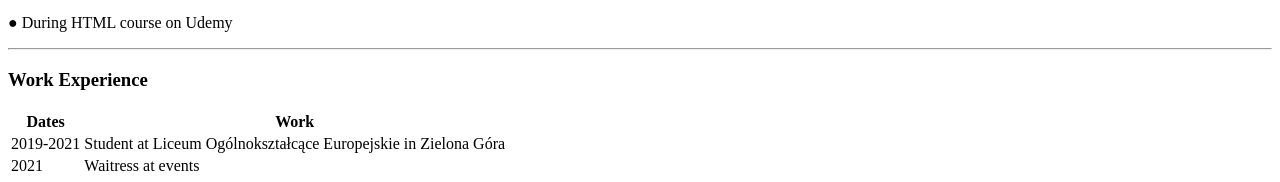
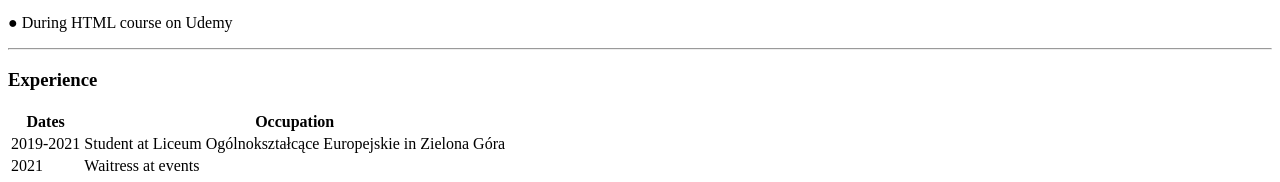
Before and after one commit to XXUNICORNXXCORN/cv, a plain HTML site: page index.html in a window 1280 px wide. Shown: the part 461-643 px from the top of the page. Drawn offline with Linux system fonts and the light colour scheme.

Commit message:
Update index.html

```diff
--- a/index.html
+++ b/index.html
@@ -34,12 +34,12 @@
   </p>
   </p>
   <hr>
-  <h3>Work Experience</h3>
+  <h3>Experience</h3>
   <table>
 <thead>
     <tr>
       <th>Dates</th>
-        <th>Work</th>
+        <th>Occupation</th>
     </tr>
   </thead>
 <tbody>
```
